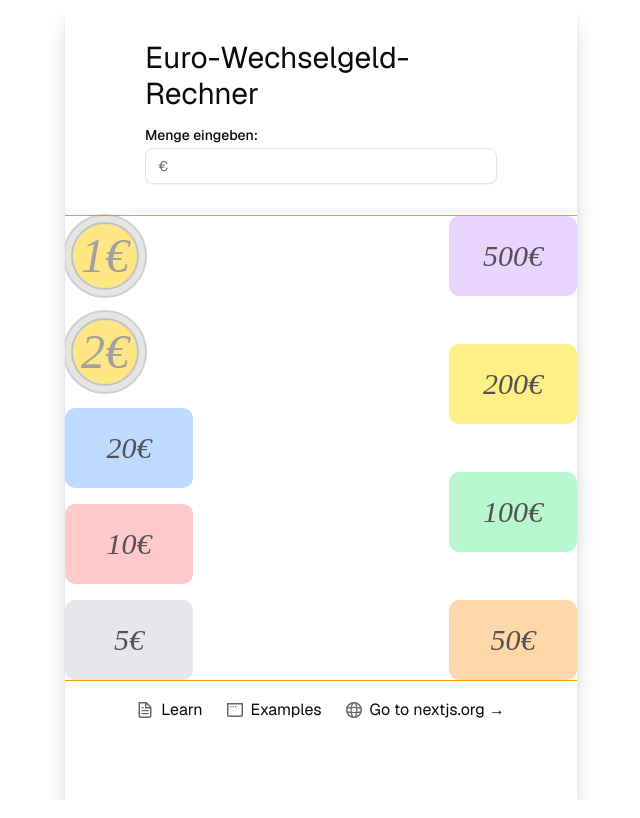
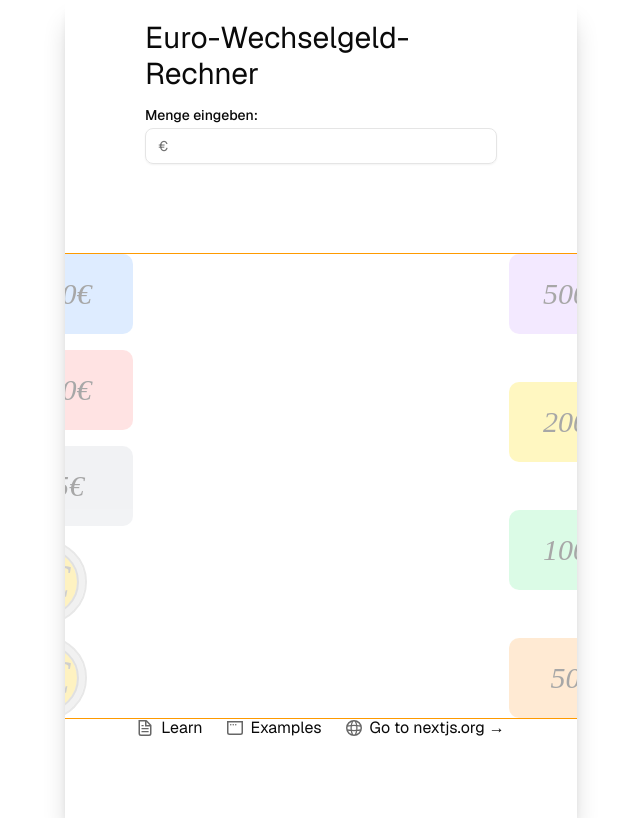
Before and after one commit to HouseinIsProgramming/application-denominationcounter, a Next.js app: page / in a window 1280 px wide. Shown: the whole page, without its empty margins (319-959 px from the left). Built offline with nearby package versions, Linux system fonts and the light colour scheme.

Commit message:
animation changes

```diff
--- a/app/page.tsx
+++ b/app/page.tsx
@@ -49,11 +49,9 @@ export default function Home() {
           <div className="grid w-full max-w-sm items-center gap-1.5">
             <Label>Menge eingeben:</Label>
             <Input placeholder="€" onChange={handleInput} />
-            {errorMessage && (
-              <p className="text-red-500 max-w-[270px] text-center mx-auto text-sm mt-1">
-                {errorMessage}
-              </p>
-            )}
+            <p className="text-red-500 max-w-[270px] text-center mx-auto text-sm mt-1 h-12">
+              {errorMessage}
+            </p>
           </div>
         </div>
         <DenominationsDisplay denominationsNeeded={denominations} />
--- a/components/denominationsDisplay.tsx
+++ b/components/denominationsDisplay.tsx
@@ -1,6 +1,7 @@
 "use client";
 import Coin from "@/components/Coin";
 import PaperBill from "@/components/paperbill";
+import { motion } from "framer-motion";
 
 interface DenominationsDisplayProps {
   readonly denominationsNeeded: {
@@ -9,23 +10,108 @@ interface DenominationsDisplayProps {
   } | null;
 }
 
+// Define valid coin and bill values to match component props
+type CoinValue = 1 | 2;
+type BillValue = 5 | 10 | 20 | 50 | 100 | 200 | 500;
+
+interface DenominationItem {
+  value: CoinValue | BillValue;
+  type: "coin" | "bill";
+}
+
+// Animation variants
+const leftItemVariants = {
+  visible: {
+    x: -10,
+    opacity: 1,
+    transition: { type: "spring", stiffness: 300, damping: 30 },
+  },
+  hidden: {
+    x: -60,
+    opacity: 0.5,
+    transition: { type: "spring", stiffness: 300, damping: 30 },
+  },
+};
+
+const rightItemVariants = {
+  visible: {
+    x: 10,
+    opacity: 1,
+    transition: { type: "spring", stiffness: 300, damping: 30 },
+  },
+  hidden: {
+    x: 60,
+    opacity: 0.5,
+    transition: { type: "spring", stiffness: 300, damping: 30 },
+  },
+};
+
 function DenominationsDisplay({
   denominationsNeeded,
 }: DenominationsDisplayProps) {
+  // First column: coins and small bills
+  const leftColumn: DenominationItem[] = [
+    { value: 20, type: "bill" },
+    { value: 10, type: "bill" },
+    { value: 5, type: "bill" },
+    { value: 2, type: "coin" },
+    { value: 1, type: "coin" },
+  ];
+
+  // Second column: larger bills
+  const rightColumn: DenominationItem[] = [
+    { value: 500, type: "bill" },
+    { value: 200, type: "bill" },
+    { value: 100, type: "bill" },
+    { value: 50, type: "bill" },
+  ];
+
+  // Function to safely check if a denomination has a value > 0
+  const hasDenomination = (value: number): boolean => {
+    if (!denominationsNeeded) return false;
+    return (denominationsNeeded[value] ?? 0) > 0;
+  };
+
   return (
     <div className="grid grid-cols-2 w-full outline-amber-500 outline mx-auto">
       <div className="mr-auto gap-4 h-full flex-col flex justify-between">
-        <Coin amountNeeded={denominationsNeeded?.[1]} coinValue={1} />
-        <Coin amountNeeded={denominationsNeeded?.[2]} coinValue={2} />
-        <PaperBill amountNeeded={denominationsNeeded?.[20]} billValue={20} />
-        <PaperBill amountNeeded={denominationsNeeded?.[10]} billValue={10} />
-        <PaperBill amountNeeded={denominationsNeeded?.[5]} billValue={5} />
+        {leftColumn.map((item) => (
+          <motion.div
+            key={`left-${item.value}`}
+            variants={leftItemVariants}
+            animate={hasDenomination(item.value) ? "visible" : "hidden"}
+            initial="hidden"
+          >
+            {item.type === "coin" ? (
+              <Coin
+                amountNeeded={denominationsNeeded?.[item.value]}
+                coinValue={item.value as CoinValue}
+              />
+            ) : (
+              <PaperBill
+                amountNeeded={denominationsNeeded?.[item.value]}
+                billValue={item.value as BillValue}
+              />
+            )}
+          </motion.div>
+        ))}
       </div>
+
       <div className="ml-auto h-full flex-col flex justify-between">
-        <PaperBill amountNeeded={denominationsNeeded?.[500]} billValue={500} />
-        <PaperBill amountNeeded={denominationsNeeded?.[200]} billValue={200} />
-        <PaperBill amountNeeded={denominationsNeeded?.[100]} billValue={100} />
-        <PaperBill amountNeeded={denominationsNeeded?.[50]} billValue={50} />
+        {rightColumn.map((item) => (
+          <motion.div
+            key={`right-${item.value}`}
+            variants={rightItemVariants}
+            animate={hasDenomination(item.value) ? "visible" : "hidden"}
+            initial="hidden"
+          >
+            <PaperBill
+              amountNeeded={denominationsNeeded?.[item.value]}
+              billValue={item.value as BillValue}
+              right={true}
+            />
+          </motion.div>
+        ))}
       </div>
     </div>
   );
--- a/components/paperbill.tsx
+++ b/components/paperbill.tsx
@@ -1,12 +1,14 @@
 "use client";
 import { Badge } from "./ui/badge";
+import clsx from "clsx";
 
 type BillProps = {
   billValue: 5 | 10 | 20 | 50 | 100 | 200 | 500;
   amountNeeded?: number;
+  right?: boolean;
 };
 
-const PaperBill = ({ billValue, amountNeeded }: BillProps) => {
+const PaperBill = ({ billValue, amountNeeded, right }: BillProps) => {
   const billColors: { [key: number]: string } = {
     5: "bg-gray-200", // Grayish for 5€
     10: "bg-red-200", // Reddish for 10€
@@ -28,7 +30,11 @@ const PaperBill = ({ billValue, amountNeeded }: BillProps) => {
         {typeof amountNeeded === "number" && amountNeeded >= 1 && (
           <Badge
             variant="secondary"
-            className="absolute text-lg font-sans -inset-y-1 -right-2 w-fit h-6"
+            // className="absolute text-lg font-sans -inset-y-1 -right-2 w-fit h-6"
+            className={clsx(
+              "absolute text-lg font-sans -inset-y-1 w-fit h-6",
+              right ? "right-24 text-right" : "-right-4"
+            )}
           >
             x{amountNeeded}
           </Badge>
```
